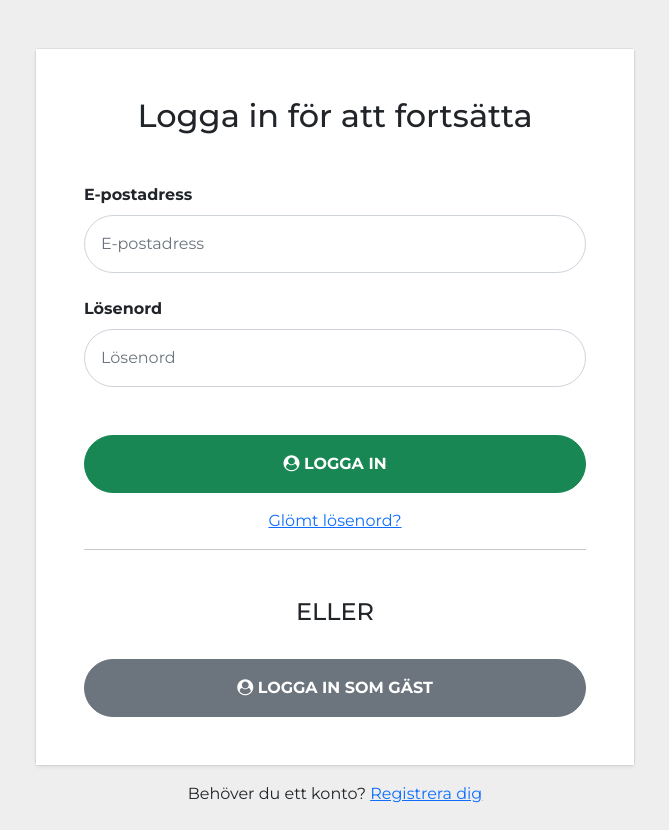
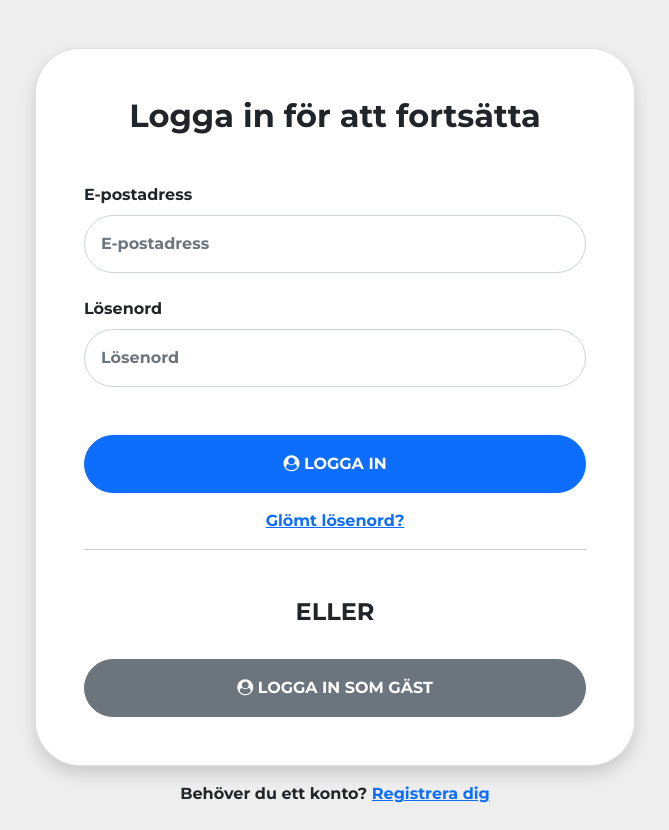
Before and after one commit to helsingborg-stad/emely-frontend, a React (Create React App) app: page /login in a window 1280 px wide. Shown: the whole page, without its empty margins (305-974 px from the left). Built offline with nearby package versions, Linux system fonts and the light colour scheme; no server answers.

Commit message:
fix: cosmetic changes

```diff
--- a/src/components/App.js
+++ b/src/components/App.js
@@ -21,8 +21,6 @@ function App() {
 							{/* When logged in Routes */}
 							<PrivateRoute exact path="/" component={Dashboard} />
 							<PrivateRoute path="/update-profile" component={UpdateProfile} />
-
-							{/* Routes */}
 							<Route path="/signup" component={Signup} />
 							<Route path="/login" component={Login} />
 							<Route path="/forgot-password" component={ForgotPassword} />
--- a/src/components/Login.js
+++ b/src/components/Login.js
@@ -33,9 +33,9 @@ export default function Login() {
 
 	return (
 		<>
-			<Card className="mt-5">
-				<Card.Body className="shadow-sm p-5" id="login-card">
-					<h2 className="text-center mb-4" id="login-header">
+			<Card className="mt-5 shadow" id="main-card">
+				<Card.Body className="p-5" id="login-card">
+					<h2 className="text-center mb-4 fw-bold" id="login-header">
 						Logga in för att fortsätta
 					</h2>
 					{error && <Alert variant="danger">{error}</Alert>}
@@ -44,22 +44,22 @@ export default function Login() {
 						{/* Login form */}
 						<Form.Group id="email" className="mt-5">
 							<Form.Label>E-postadress</Form.Label>
-							<Form.Control className="rounded-pill p-3" placeholder="E-postadress" type="email" ref={emailRef} required />
+							<Form.Control className="rounded-pill p-3 fw-bold" placeholder="E-postadress" type="email" ref={emailRef} required />
 						</Form.Group>
 						<Form.Group id="password" className="mt-4">
 							<Form.Label>Lösenord</Form.Label>
-							<Form.Control className="rounded-pill p-3" type="password" placeholder="Lösenord" ref={passwordRef} required />
+							<Form.Control className="rounded-pill p-3 fw-bold" type="password" placeholder="Lösenord" ref={passwordRef} required />
 						</Form.Group>
 
 						{/* Submit button & Log in */}
-						<Button disabled={loading} className="w-100 mt-5 btn-success rounded-pill p-3" id="login-button" type="submit">
+						<Button disabled={loading} className="w-100 mt-5 btn-primary rounded-pill p-3" id="login-button" type="submit">
 							<i className="fa fa-user-circle"></i> LOGGA IN
 						</Button>
 					</Form>
-					<div className="w-100 text-center mt-3">
+					<div className="w-100 text-center mt-3 fw-bold">
 						<Link to="/forgot-password">Glömt lösenord?</Link>
 						<hr />
-						<h4 className="text-center mb-4 mt-5" id="eller">
+						<h4 className="text-center mb-4 mt-5 fw-bold" id="eller">
 							ELLER
 						</h4>
 
@@ -71,7 +71,7 @@ export default function Login() {
 				</Card.Body>
 			</Card>
 
-			<div className="w-100 text-center mt-3 mb-4">
+			<div className="w-100 text-center mt-3 mb-4 fw-bold">
 				Behöver du ett konto? <Link to="/signup">Registrera dig</Link>
 			</div>
 		</>
--- a/src/components/Signup.js
+++ b/src/components/Signup.js
@@ -39,9 +39,9 @@ export default function Signup() {
 
   return (
     <>
-      <Card className="mt-5">
-        <Card.Body className="p-5 shadow-sm">
-          <h2 className="text-center mb-5">Registrera dig för att börja prata med Emely.</h2>
+      <Card className="mt-5 shadow" id="main-card">
+        <Card.Body className="p-5">
+          <h2 className="text-center mb-5 fw-bold">Registrera dig för att börja prata med Emely.</h2>
           {error && <Alert variant="danger">{error}</Alert>}
           <Form onSubmit={handleSubmit}>
 
@@ -60,14 +60,14 @@ export default function Signup() {
             </Form.Group>
 
             {/* Submit button */}
-            <Button disabled={loading} className="w-100 mt-5 p-3 btn-success rounded-pill" id="signup-button" type="submit">
+            <Button disabled={loading} className="w-100 mt-5 p-3 btn-primary rounded-pill" id="signup-button" type="submit">
              REGISTRERA DIG
             </Button>
 
           </Form>
         </Card.Body>
       </Card>
-      <div className="w-100 text-center mt-3">
+      <div className="w-100 text-center mt-3 fw-bold">
         Har du ett konto? <Link to="/login">Logga In</Link>
       </div>
     </>
--- a/src/css/app.css
+++ b/src/css/app.css
@@ -11,6 +11,7 @@
 	font-family: 'Montserrat', Helvetica, Arial, sans-serif;
 }
 
-#main-container {
+
+#root{
 	background: rgb(238, 238, 238);
 }
--- a/src/css/login.css
+++ b/src/css/login.css
@@ -1,7 +1,12 @@
 #login-card{
     background-color:white;
+    border-radius: 45px;
 }
 
 #login-button, #guest-button{
     font-weight: bold;
 }
+
+#main-card{
+    border-radius: 45px;
+}
```
